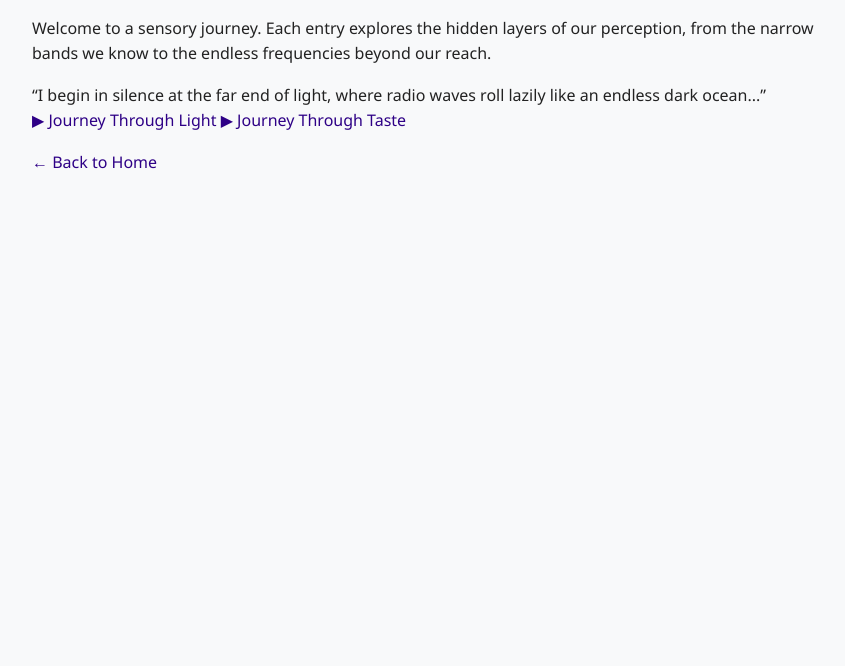
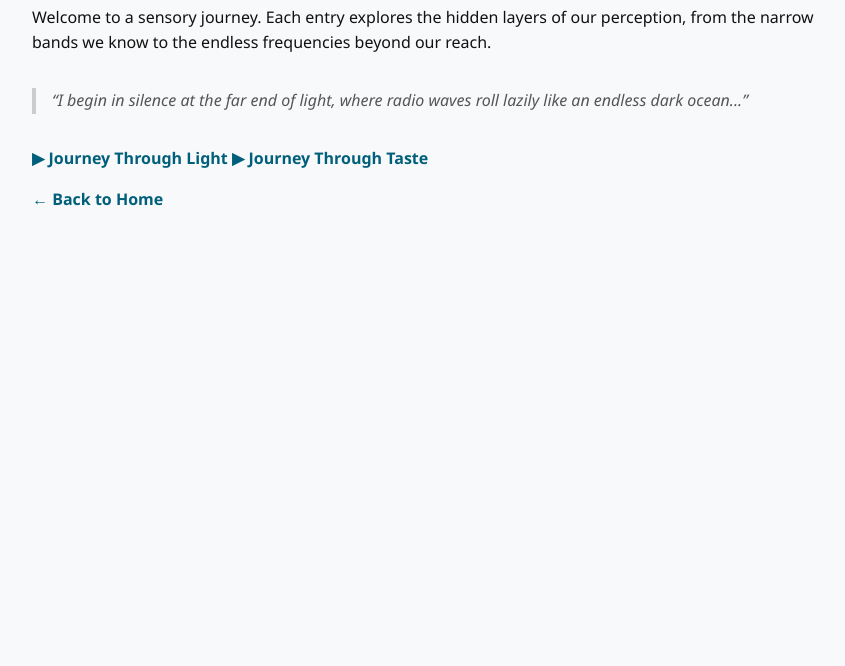
Before and after one commit to AwesomePueblo/banquotas-site, a plain HTML site: page senses/index.html in a window 1280 px wide. Shown: the part 134-800 px from the top of the page, without its empty margins (208-1053 px from the left). Drawn offline with Linux system fonts and the light colour scheme.

Commit message:
Update style.css

```diff
--- a/style.css
+++ b/style.css
@@ -1,23 +1,57 @@
+:root {
+  --cerulean: #007BA7;
+  --cerulean-dark: #005f7a;
+  --gray: #f8f9fa;
+  --text: #111;
+  --link: var(--cerulean-dark);
+}
+
 body {
-  font-family: 'Segoe UI', sans-serif;
-  background: #f8f9fa;
-  color: #222;
+  font-family: 'Segoe UI', 'Helvetica Neue', sans-serif;
+  background-color: var(--gray);
+  color: var(--text);
+  line-height: 1.6;
+  margin: 0;
   padding: 2rem;
   max-width: 800px;
-  margin: auto;
-  line-height: 1.6;
+  margin-left: auto;
+  margin-right: auto;
 }
+
 h1 {
   font-size: 2.5rem;
-  color: #5700FF;
+  color: var(--cerulean);
+  margin-bottom: 0.5rem;
 }
+
+h2 {
+  font-size: 1.5rem;
+  color: var(--cerulean-dark);
+  margin-top: 2rem;
+}
+
+p {
+  margin-bottom: 1.2rem;
+}
+
 a {
-  color: #2e0086;
+  color: var(--link);
   text-decoration: none;
+  font-weight: 600;
 }
+
 a:hover {
   text-decoration: underline;
 }
+
 section {
   margin-bottom: 2rem;
 }
+
+.quote {
+  font-style: italic;
+  border-left: 4px solid #ccc;
+  padding-left: 1rem;
+  margin: 2rem 0;
+  color: #555;
+}
```
